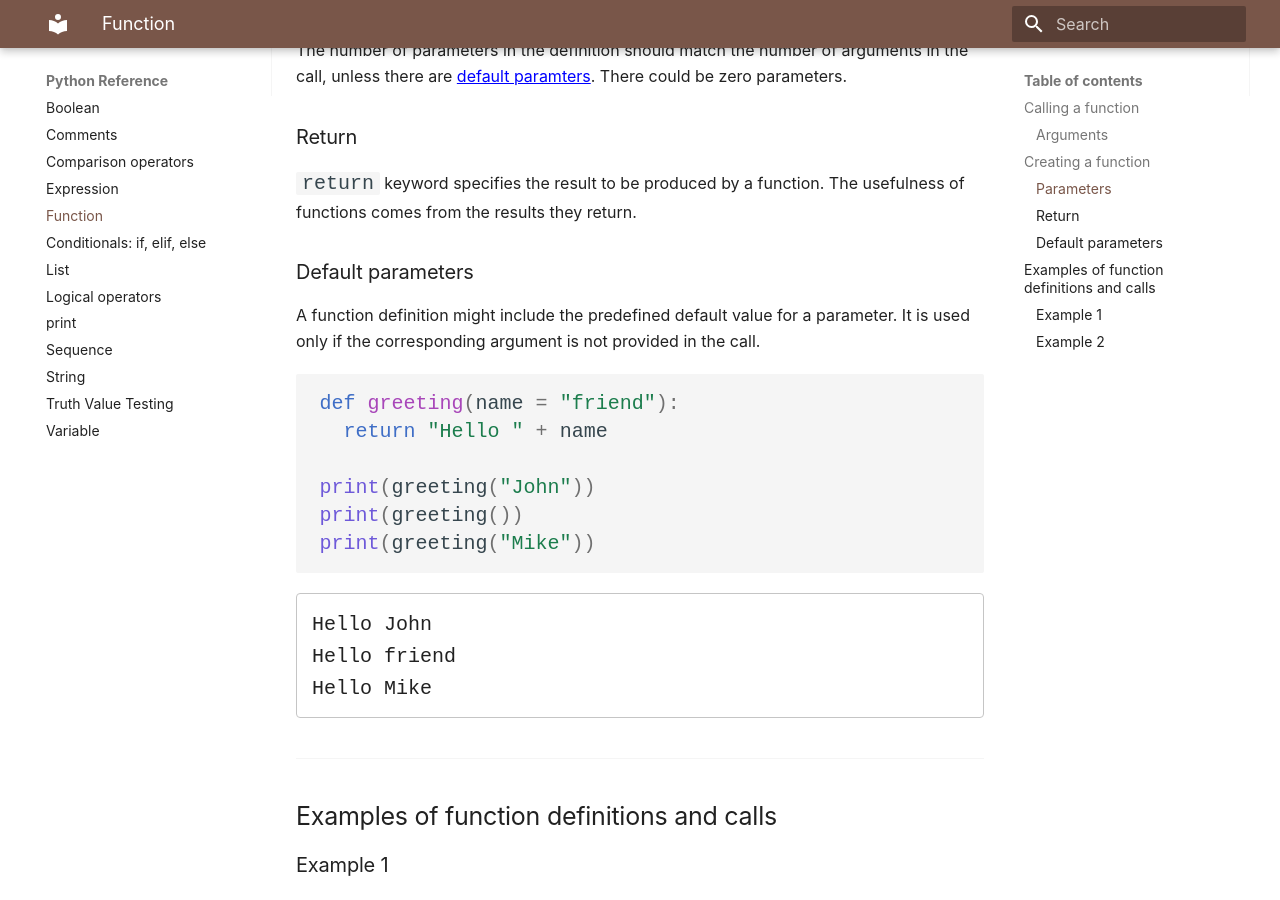
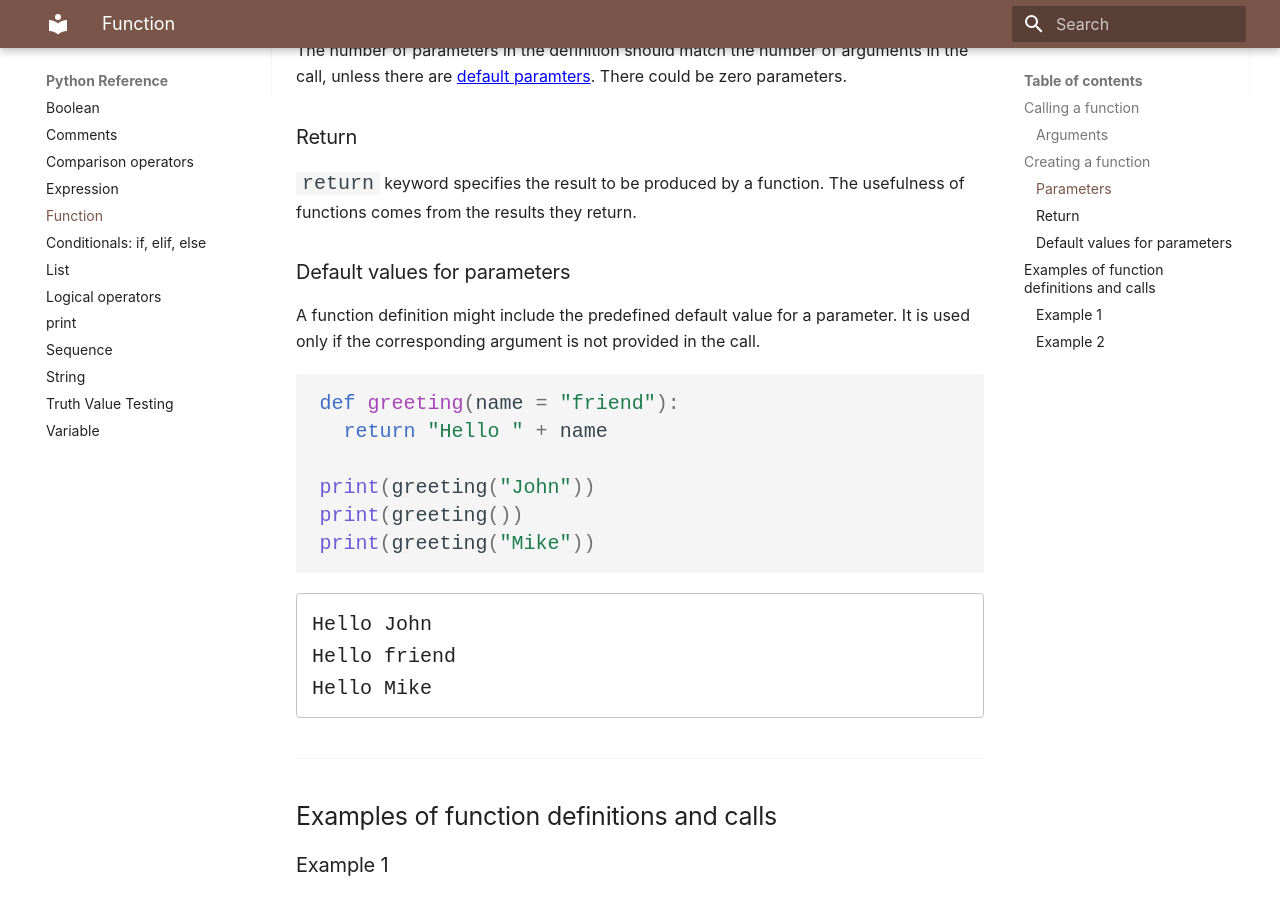
Before and after one commit to serhii73/python-reference, an MkDocs documentation site: the page built from docs/function.md, in a window 1280 px wide and 900 px high, scrolled down 1696 px. Built offline with MkDocs 1.6.1 and Material for MkDocs 9.7.7, drawn with Linux system fonts in a browser that asks for light colours.

Commit message:
update default para

```diff
--- a/docs/function.md
+++ b/docs/function.md
@@ -64,7 +64,7 @@ The number of parameters in the definition should match the number of arguments
 
 `return` keyword specifies the result to be produced by a function. The usefulness of functions comes from the results they return.
 
-### Default parameters
+### Default values for parameters
 
 A function definition might include the predefined default value for a parameter. It is used only if the corresponding argument is not provided in the call.
 
```
